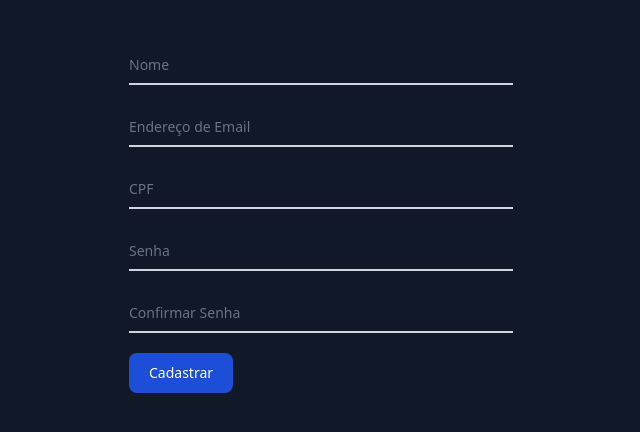
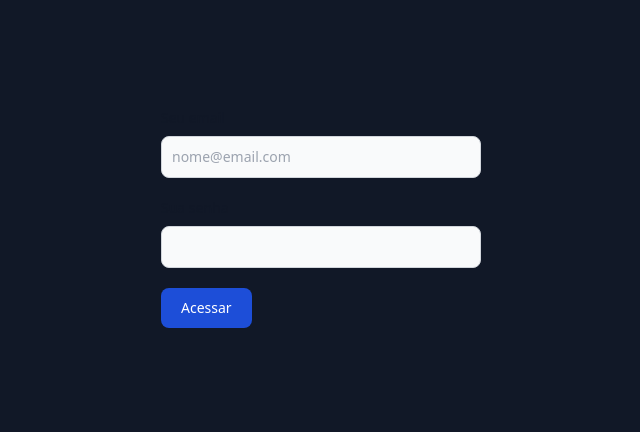
Before and after one commit to Igorgll/4bits-frontend, a React (Vite) app: page / in a window 1280 px wide. Shown: the part 182-614 px from the top of the page, without its empty margins (319-959 px from the left). Built offline with nearby package versions, Linux system fonts and the light colour scheme.

Commit message:
Adicionando método para logar

```diff
--- a/src/App.tsx
+++ b/src/App.tsx
@@ -1,12 +1,13 @@
 // import FrontGate from "./components/LoginForm";
+import LoginForm from "./components/LoginForm";
 import SignUpForm from "./components/SignUpForm";
 import "./index.css";
 
 export default function App() {
   return (
     <>
-      {/* <FrontGate /> */}
-      <SignUpForm />
+      <LoginForm />
+      {/* <SignUpForm /> */}
     </>
     );
 }
--- a/src/components/LoginForm.tsx
+++ b/src/components/LoginForm.tsx
@@ -1,21 +1,70 @@
+import React, { useState } from "react";
 import Wrapper from "./Wrapper";
 
-export default function LoginForm(){
+interface LoginFormProps {}
+
+const LoginForm: React.FC<LoginFormProps> = () => {
+  const [email, setEmail] = useState<string>("");
+  const [password, setPassword] = useState<string>("");
+
+  const handleSubmit = async (e: React.FormEvent<HTMLFormElement>) => {
+    e.preventDefault();
+
+    try {
+      const response = await fetch("http://localhost:8080/api/v1/users/login", {
+        method: "POST",
+        headers: {
+          "Content-Type": "application/json"
+        },
+        body: JSON.stringify({ email, password })
+      });
+
+      if (response.ok) {
+        console.log("Usuário autenticado com sucesso!");
+        // Aqui você pode redirecionar o usuário ou fazer outras ações após o login
+      } else {
+        console.error("Falha ao autenticar usuário");
+      }
+    } catch (error) {
+      console.error("Erro ao autenticar usuário:", error);
+    }
+  };
+
   return (
     <Wrapper className="bg-[#111827]">
       <div className="flex items-center">
-      <form className="w-80 mx-auto">
+        <form className="w-80 mx-auto" onSubmit={handleSubmit}>
           <div className="mb-5">
             <label className="block mb-2 text-sm font-medium text-gray-900 dark:text-white">Seu email</label>
-          <input type="email" id="email" className="bg-gray-50 border border-gray-300 text-gray-900 text-sm rounded-lg focus:ring-blue-500 focus:border-blue-500 block w-full p-2.5 dark:bg-gray-700 dark:border-gray-600 dark:placeholder-gray-400 dark:text-white dark:focus:ring-blue-500 dark:focus:border-blue-500" placeholder="nome@email.com" required />
+            <input
+              type="email"
+              className="bg-gray-50 border border-gray-300 text-gray-900 text-sm rounded-lg focus:ring-blue-500 focus:border-blue-500 block w-full p-2.5 dark:bg-gray-700 dark:border-gray-600 dark:placeholder-gray-400 dark:text-white dark:focus:ring-blue-500 dark:focus:border-blue-500"
+              placeholder="nome@email.com"
+              required
+              value={email}
+              onChange={(e) => setEmail(e.target.value)}
+            />
           </div>
           <div className="mb-5">
             <label className="block mb-2 text-sm font-medium text-gray-900 dark:text-white">Sua senha</label>
-          <input type="password" id="password" className="bg-gray-50 border border-gray-300 text-gray-900 text-sm rounded-lg focus:ring-blue-500 focus:border-blue-500 block w-full p-2.5 dark:bg-gray-700 dark:border-gray-600 dark:placeholder-gray-400 dark:text-white dark:focus:ring-blue-500 dark:focus:border-blue-500" required />
+            <input
+              type="password"
+              className="bg-gray-50 border border-gray-300 text-gray-900 text-sm rounded-lg focus:ring-blue-500 focus:border-blue-500 block w-full p-2.5 dark:bg-gray-700 dark:border-gray-600 dark:placeholder-gray-400 dark:text-white dark:focus:ring-blue-500 dark:focus:border-blue-500"
+              required
+              value={password}
+              onChange={(e) => setPassword(e.target.value)}
+            />
           </div>
-        <button type="submit" className="text-white bg-blue-700 hover:bg-blue-800 focus:ring-4 focus:outline-none focus:ring-blue-300 font-medium rounded-lg text-sm w-full sm:w-auto px-5 py-2.5 text-center dark:bg-blue-600 dark:hover:bg-blue-700 dark:focus:ring-blue-800">Acessar</button>
+          <button
+            type="submit"
+            className="text-white bg-blue-700 hover:bg-blue-800 focus:ring-4 focus:outline-none focus:ring-blue-300 font-medium rounded-lg text-sm w-full sm:w-auto px-5 py-2.5 text-center dark:bg-blue-600 dark:hover:bg-blue-700 dark:focus:ring-blue-800"
+          >
+            Acessar
+          </button>
         </form>
       </div>
     </Wrapper>
   );
-}
+};
+
+export default LoginForm;
```
Lines whose indentation alone changed are shown as unchanged.
